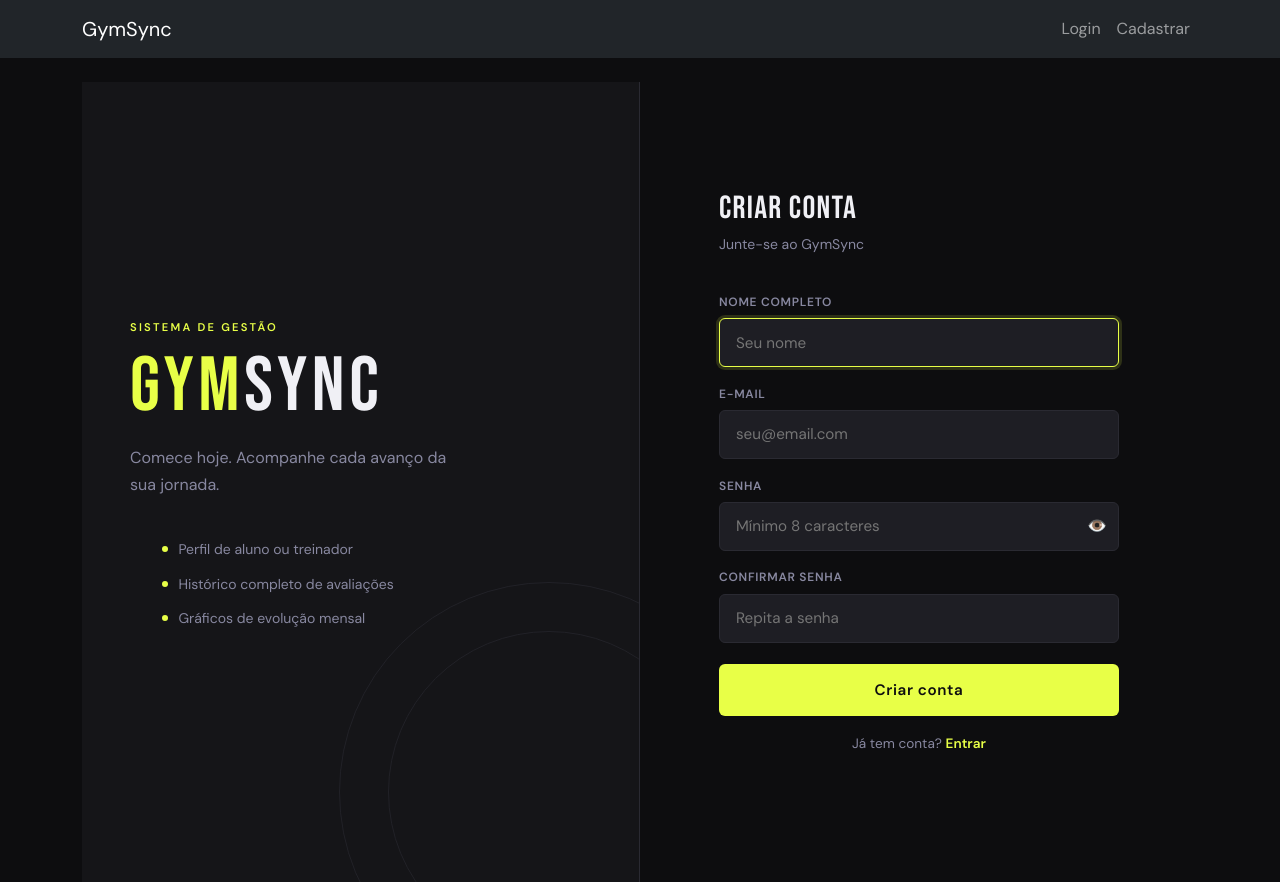
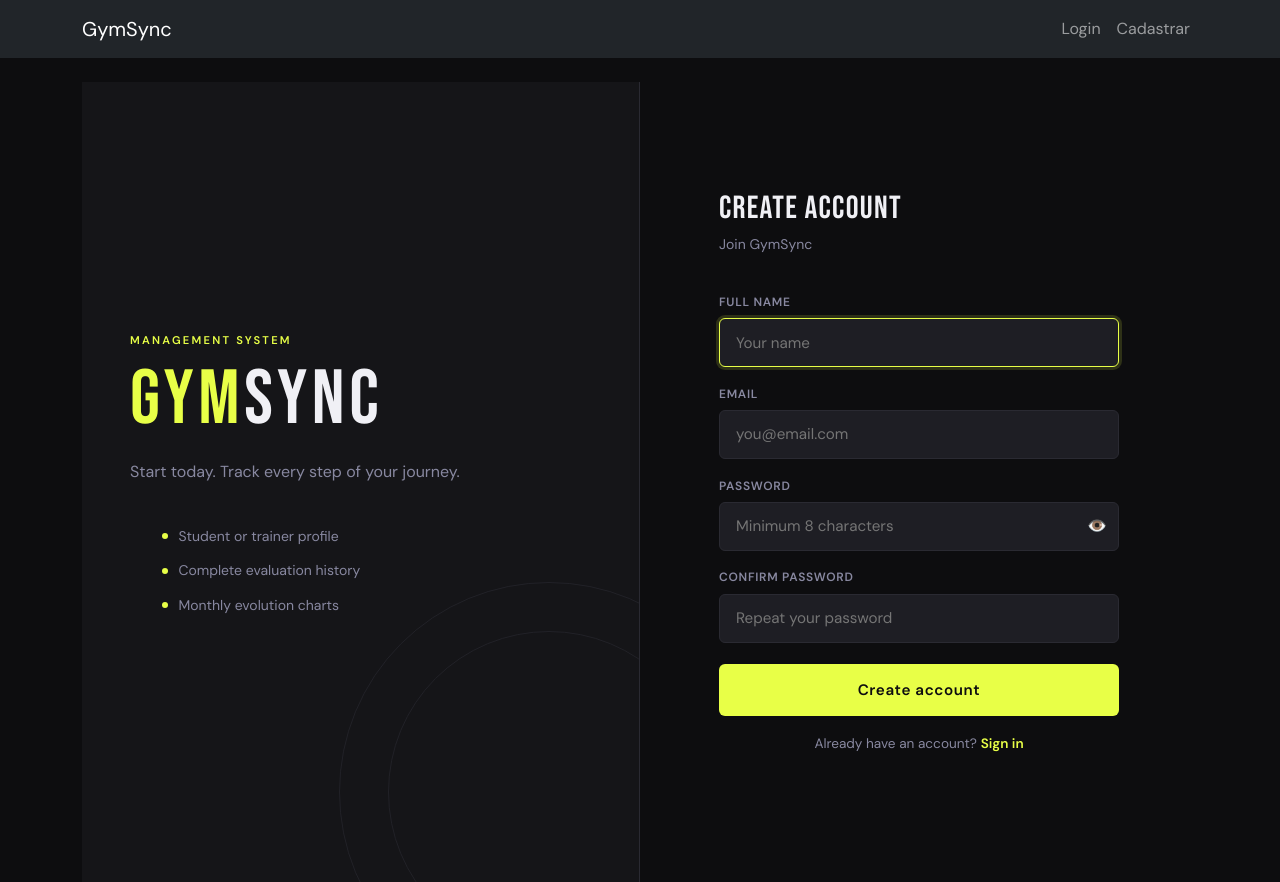
Before and after one commit to carlosegzm/GymSync, a React (Vite) app in the folder frontend/gymsync/: page /#/register in a window 1280 px wide. Built offline with nearby package versions, Linux system fonts and the light colour scheme.

Commit message:
feat(int): internationalization for register and login pages

```diff
--- a/frontend/gymsync/src/components/forms/auth/RegisterForm.jsx
+++ b/frontend/gymsync/src/components/forms/auth/RegisterForm.jsx
@@ -1,6 +1,7 @@
 // react
 import { useState, useMemo } from 'react';
 import { useNavigate, Link } from 'react-router-dom';
+import { useTranslation } from 'react-i18next';
 
 // context
 import { useAuth } from "../../../hooks/context/AuthContext";
@@ -15,25 +16,21 @@ import { ROLE_HOME, ROLES } from '../../../routing/routeConfig';
 import styles from './AuthForms.module.css';
 
 /**
- * Calcula a força da senha de 0 a 4.
+ * Calcula a força da senha de 0 a 4 (Apenas a pontuação).
  * @param {string} password
- * @returns {{ score: number, label: string, color: string }}
+ * @returns {number} score
  */
 function calculatePasswordStrength(password) {
-    if (!password) return { score: 0, label: '', color: '' };
+    if (!password) return 0;
+
     let score = 0;
+
     if (password.length >= 8) score++;
     if (/[A-Z]/.test(password)) score++;
     if (/[0-9]/.test(password)) score++;
     if (/[^A-Za-z0-9]/.test(password)) score++;
 
-    const map = {
-        1: { label: 'Fraca', color: '#ff4757' },
-        2: { label: 'Regular', color: '#ffa502' },
-        3: { label: 'Boa', color: '#2ed573' },
-        4: { label: 'Forte', color: '#e8ff47' },
-    };
-    return { score, ...(map[score] ?? { label: '', color: '' }) };
+    return score;
 }
 
 /**
@@ -46,6 +43,8 @@ function calculatePasswordStrength(password) {
  * Não tem conhecimento do layout externo.
  */
 export default function RegisterForm() {
+    const { t } = useTranslation();
+
     const { login } = useAuth();
     const navigate = useNavigate();
 
@@ -60,24 +59,37 @@ export default function RegisterForm() {
 
     const strength = useMemo(() => calculatePasswordStrength(password), [password]);
 
+    const strengthProps = useMemo(() => {
+        if (strength === 0) return { label: '', color: '' };
+
+        const map = {
+            1: { label: t('auth.strength.weak'), color: '#ff4757' },
+            2: { label: t('auth.strength.regular'), color: '#ffa502' },
+            3: { label: t('auth.strength.good'), color: '#2ed573' },
+            4: { label: t('auth.strength.strong'), color: '#e8ff47' },
+        };
+        return map[strength] ?? { label: '', color: '' };
+    }, [strength, t]);
+
     async function handleSubmit(e) {
         e.preventDefault();
-		setError('');
-		setSuccess('');
+        setError('');
+        setSuccess('');
 
-        if (!name.trim()) { setError('Informe seu nome.'); return; }
-        if (!email.trim()) { setError('Informe o e-mail.'); return; }
-        if (strength.score < 2) { setError('Escolha uma senha mais forte.'); return; }
-        if (password !== confirmPassword) { setError('As senhas não coincidem.'); return; }
+        if (!name.trim()) { setError(t('auth.validation.nameRequired')); return; }
+        if (!email.trim()) { setError(t('auth.validation.emailRequired')); return; }
+        if (score < 2) { setError(t('auth.validation.passwordTooWeak')); return; }
+        if (password !== confirmPassword) { setError(t('auth.validation.passwordsDoNotMatch')); return; }
 
         setLoading(true);
         try {
             const user = await authService.register({ name, email, password });
             login(user);
-            setSuccess('Account created! Redirecting to dashboard...');
+            setSuccess(t('auth.validation.registerSuccess'));
             setTimeout(() => navigate('/dashboard'), 1800);
         } catch (err) {
-            const msg = err.response?.data?.message ?? err.message ?? 'Registration failed. Please try again.';
+            const msg = err.response?.data?.message ?? err.message ?? t('auth.validation.loginFailed');
+            setError(msg);
             setError(msg);
         } finally {
             setLoading(false);
@@ -87,41 +99,44 @@ export default function RegisterForm() {
     return (
         <form className={styles.form} onSubmit={handleSubmit} noValidate>
             <div className={styles.formHeader}>
-                <h2 className={styles.formTitle}>Criar conta</h2>
-                <p className={styles.formSubtitle}>Junte-se ao GymSync</p>
+                <h2 className={styles.formTitle}>{t('auth.register.title')}</h2>
+                <p className={styles.formSubtitle}>{t('auth.register.subtitle')}</p>
             </div>
 
+            {/* Name Field */}
             <div className={styles.field}>
-                <label htmlFor="reg-name" className={styles.label}>Nome completo</label>
+                <label htmlFor="reg-name" className={styles.label}>{t('auth.form.fullNameLabel')}</label>
                 <input
                     id="reg-name"
                     type="text"
                     className={styles.input}
                     value={name}
                     onChange={(e) => setName(e.target.value)}
-                    placeholder="Seu nome"
+                    placeholder={t('auth.form.fullNamePlaceholder')}
                     autoComplete="name"
                     autoFocus
                     disabled={loading}
                 />
             </div>
 
+            {/* Email Field */}
             <div className={styles.field}>
-                <label htmlFor="reg-email" className={styles.label}>E-mail</label>
+                <label htmlFor="reg-email" className={styles.label}>{t('auth.form.emailLabel')}</label>
                 <input
                     id="reg-email"
                     type="email"
                     className={styles.input}
                     value={email}
                     onChange={(e) => setEmail(e.target.value)}
-                    placeholder="seu@email.com"
+                    placeholder={t('auth.form.emailPlaceholder')}
                     autoComplete="email"
                     disabled={loading}
                 />
             </div>
 
+            {/* Password Field */}
             <div className={styles.field}>
-                <label htmlFor="reg-password" className={styles.label}>Senha</label>
+                <label htmlFor="reg-password" className={styles.label}>{t('auth.form.passwordLabel')}</label>
                 <div className={styles.inputWrapper}>
                     <input
                         id="reg-password"
@@ -129,7 +144,7 @@ export default function RegisterForm() {
                         className={styles.input}
                         value={password}
                         onChange={(e) => setPassword(e.target.value)}
-                        placeholder="Mínimo 8 caracteres"
+                        placeholder={t('auth.form.passwordPlaceholder')}
                         autoComplete="new-password"
                         disabled={loading}
                     />
@@ -137,13 +152,13 @@ export default function RegisterForm() {
                         type="button"
                         className={styles.eyeBtn}
                         onClick={() => setVisiblePassword((v) => !v)}
-                        aria-label={visiblePassword ? 'Ocultar senha' : 'Mostrar senha'}
+                        aria-label={visiblePassword ? t('auth.form.hidePassword') : t('auth.form.showPassword')}
                     >
                         {visiblePassword ? '🙈' : '👁️'}
                     </button>
                 </div>
 
-                {/* Medidor de força - o elemento signature da tela */}
+                {/* Medidor de força dinâmico */}
                 {password && (
                     <div className={styles.strengthMeter}>
                         <div className={styles.strengthBars}>
@@ -152,21 +167,22 @@ export default function RegisterForm() {
                                     key={n}
                                     className={styles.strengthBar}
                                     style={{
-                                        background: n <= strength.score ? strength.color : 'var(--border)',
+                                        background: n <= score ? strengthProps.color : 'var(--border)',
                                         transition: 'background 0.3s',
                                     }}
                                 />
                             ))}
                         </div>
-                        <span className={styles.strengthLabel} style={{ color: strength.color }}>
-                            {strength.label}
+                        <span className={styles.strengthLabel} style={{ color: strengthProps.color }}>
+                            {strengthProps.label}
                         </span>
                     </div>
                 )}
             </div>
 
+            {/* Confirm Password Field */}
             <div className={styles.field}>
-                <label htmlFor="reg-confirm" className={styles.label}>Confirmar senha</label>
+                <label htmlFor="reg-confirm" className={styles.label}>{t('auth.form.confirmPasswordLabel')}</label>
                 <div className={styles.inputWrapper}>
                     <input
                         id="reg-confirm"
@@ -174,7 +190,7 @@ export default function RegisterForm() {
                         className={styles.input}
                         value={confirmPassword}
                         onChange={(e) => setConfirm(e.target.value)}
-                        placeholder="Repita a senha"
+                        placeholder={t('auth.form.confirmPasswordPlaceholder')}
                         autoComplete="new-password"
                         disabled={loading}
                     />
@@ -186,29 +202,30 @@ export default function RegisterForm() {
                 </div>
             </div>
 
+            {/* Feedback messages */}
             {error && (
                 <div className={styles.error} role="alert">
                     {error}
                 </div>
             )}
 
-            {success &&
+            {success && (
                 <div className={styles.success} role="status">
                     {success}
                 </div>
-            }
+            )}
 
             <button
                 type="submit"
                 className={styles.submitBtn}
                 disabled={loading}
             >
-                {loading ? <span className={styles.spinner} /> : 'Criar conta'}
+                {loading ? <span className={styles.spinner} /> : t('auth.form.submitRegister')}
             </button>
 
             <p className={styles.switchLink}>
-                Já tem conta?{' '}
-                <Link to="/login">Entrar</Link>
+                {t('auth.register.alreadyHaveAccount')}{' '}
+                <Link to="/login">{t('auth.register.signInLink')}</Link>
             </p>
         </form>
     );
--- a/frontend/gymsync/src/i18n/i18n.js
+++ b/frontend/gymsync/src/i18n/i18n.js
@@ -2,9 +2,9 @@ import i18n from 'i18next';
 import { initReactI18next } from 'react-i18next';
 import LanguageDetector from 'i18next-browser-languagedetector';
 
-import pt from './locales/pt.json';
-import en from './locales/en.json';
-import es from './locales/es.json';
+import pt from '../locales/pt.json';
+import en from '../locales/en.json';
+import es from '../locales/es.json';
 
 i18n
     .use(LanguageDetector)      // detecta idioma do browser automaticamente
--- a/frontend/gymsync/src/locales/en.json
+++ b/frontend/gymsync/src/locales/en.json
@@ -14,27 +14,56 @@
     "signOut": "Sign out"
   },
   "auth": {
-    "email": "Email",
-    "password": "Password",
-    "signIn": "Sign in",
-    "signInTitle": "Sign in",
-    "signInSubtitle": "Access your GymSync account",
-    "createAccount": "Create account",
-    "createAccountTitle": "Create account",
-    "createAccountSubtitle": "Join GymSync",
-    "fullName": "Full name",
-    "confirmPassword": "Confirm password",
-    "alreadyHaveAccount": "Already have an account?",
-    "dontHaveAccount": "Don't have an account?",
-    "invalidCredentials": "Incorrect email or password.",
-    "registrationFailed": "Registration failed. Please try again.",
-    "student": "Student",
-    "trainer": "Trainer",
-    "passwordStrength": {
+    "systemManagement": "Management System",
+    "login": {
+      "tagline": "Schedule, evolution, and class control — all in one place.",
+      "feature1": "Intelligent evaluation scheduling",
+      "feature2": "Real-time spot control",
+      "feature3": "Track your physical progress",
+      "title": "Sign in",
+      "subtitle": "Access your GymSync account",
+      "dontHaveAccount": "Don't have an account?",
+      "createOne": "Create one"
+    },
+    "register": {
+      "tagline": "Start today. Track every step of your journey.",
+      "feature1": "Student or trainer profile",
+      "feature2": "Complete evaluation history",
+      "feature3": "Monthly evolution charts",
+      "title": "Create account",
+      "subtitle": "Join GymSync",
+      "alreadyHaveAccount": "Already have an account?",
+      "signInLink": "Sign in"
+    },
+    "form": {
+      "quickLogin": "🧪 Quick login",
+      "emailLabel": "Email",
+      "emailPlaceholder": "you@email.com",
+      "passwordLabel": "Password",
+      "passwordPlaceholder": "Minimum 8 characters",
+      "confirmPasswordLabel": "Confirm password",
+      "confirmPasswordPlaceholder": "Repeat your password",
+      "fullNameLabel": "Full name",
+      "fullNamePlaceholder": "Your name",
+      "showPassword": "Show password",
+      "hidePassword": "Hide password",
+      "submitLogin": "Sign in",
+      "submitRegister": "Create account"
+    },
+    "strength": {
       "weak": "Weak",
-      "fair": "Fair",
+      "regular": "Fair",
       "good": "Good",
       "strong": "Strong"
+    },
+    "validation": {
+      "emailRequired": "Please enter your email.",
+      "passwordRequired": "Please enter your password.",
+      "nameRequired": "Please enter your name.",
+      "passwordTooWeak": "Please choose a stronger password.",
+      "passwordsDoNotMatch": "Passwords do not match.",
+      "loginFailed": "Login failed. Please try again.",
+      "registerSuccess": "Account created! Redirecting to dashboard..."
     }
   },
   "nav": {
--- a/frontend/gymsync/src/locales/es.json
+++ b/frontend/gymsync/src/locales/es.json
@@ -14,27 +14,56 @@
     "signOut": "Cerrar sesión"
   },
   "auth": {
-    "email": "Correo electrónico",
-    "password": "Contraseña",
-    "signIn": "Iniciar sesión",
-    "signInTitle": "Iniciar sesión",
-    "signInSubtitle": "Accede a tu cuenta GymSync",
-    "createAccount": "Crear cuenta",
-    "createAccountTitle": "Crear cuenta",
-    "createAccountSubtitle": "Únete a GymSync",
-    "fullName": "Nombre completo",
-    "confirmPassword": "Confirmar contraseña",
-    "alreadyHaveAccount": "¿Ya tienes cuenta?",
-    "dontHaveAccount": "¿No tienes cuenta?",
-    "invalidCredentials": "Correo o contraseña incorrectos.",
-    "registrationFailed": "Error al crear cuenta. Inténtalo de nuevo.",
-    "student": "Alumno",
-    "trainer": "Entrenador",
-    "passwordStrength": {
+    "systemManagement": "Sistema de Gestión",
+    "login": {
+      "tagline": "Agenda, evolución y control de clases — todo en un solo lugar.",
+      "feature1": "Programación inteligente de evaluaciones",
+      "feature2": "Control de cupos en tiempo real",
+      "feature3": "Sigue tu evolución física",
+      "title": "Iniciar sesión",
+      "subtitle": "Accede a tu cuenta de GymSync",
+      "dontHaveAccount": "¿No tienes una cuenta?",
+      "createOne": "Crear una"
+    },
+    "register": {
+      "tagline": "Comienza hoy. Sigue cada paso de tu viaje.",
+      "feature1": "Perfil de alumno o entrenador",
+      "feature2": "Historial completo de evaluaciones",
+      "feature3": "Gráficos de evolución mensual",
+      "title": "Crear cuenta",
+      "subtitle": "Únete a GymSync",
+      "alreadyHaveAccount": "¿Ya tienes una cuenta?",
+      "signInLink": "Iniciar sesión"
+    },
+    "form": {
+      "quickLogin": "🧪 Inicio rápido",
+      "emailLabel": "Correo electrónico",
+      "emailPlaceholder": "tu@email.com",
+      "passwordLabel": "Contraseña",
+      "passwordPlaceholder": "Mínimo 8 caracteres",
+      "confirmPasswordLabel": "Confirmar contraseña",
+      "confirmPasswordPlaceholder": "Repite la contraseña",
+      "fullNameLabel": "Nombre completo",
+      "fullNamePlaceholder": "Tu nombre",
+      "showPassword": "Mostrar contraseña",
+      "hidePassword": "Ocultar contraseña",
+      "submitLogin": "Iniciar sesión",
+      "submitRegister": "Crear cuenta"
+    },
+    "strength": {
       "weak": "Débil",
-      "fair": "Regular",
+      "regular": "Regular",
       "good": "Buena",
       "strong": "Fuerte"
+    },
+    "validation": {
+      "emailRequired": "Por favor, introduce tu correo electrónico.",
+      "passwordRequired": "Por favor, introduce tu contraseña.",
+      "nameRequired": "Por favor, introduce tu nombre.",
+      "passwordTooWeak": "Por favor, elige una contraseña más fuerte.",
+      "passwordsDoNotMatch": "Las contraseñas no coinciden.",
+      "loginFailed": "Error al iniciar sesión. Por favor, inténtalo de nuevo.",
+      "registerSuccess": "¡Cuenta creada! Redirigiendo al panel de control..."
     }
   },
   "nav": {
--- a/frontend/gymsync/src/locales/pt.json
+++ b/frontend/gymsync/src/locales/pt.json
@@ -14,27 +14,56 @@
     "signOut": "Sair"
   },
   "auth": {
-    "email": "E-mail",
-    "password": "Senha",
-    "signIn": "Entrar",
-    "signInTitle": "Entrar",
-    "signInSubtitle": "Acesse sua conta GymSync",
-    "createAccount": "Criar conta",
-    "createAccountTitle": "Criar conta",
-    "createAccountSubtitle": "Junte-se ao GymSync",
-    "fullName": "Nome completo",
-    "confirmPassword": "Confirmar senha",
-    "alreadyHaveAccount": "Já tem conta?",
-    "dontHaveAccount": "Não tem conta?",
-    "invalidCredentials": "E-mail ou senha incorretos.",
-    "registrationFailed": "Erro ao criar conta. Tente novamente.",
-    "student": "Aluno",
-    "trainer": "Treinador",
-    "passwordStrength": {
+    "systemManagement": "Sistema de Gestão",
+    "login": {
+      "tagline": "Agenda, evolução e controle de aulas — tudo no mesmo lugar.",
+      "feature1": "Agendamento inteligente de avaliações",
+      "feature2": "Controle de vagas em tempo real",
+      "feature3": "Acompanhe sua evolução física",
+      "title": "Sign in",
+      "subtitle": "Acesse sua conta GymSync",
+      "dontHaveAccount": "Não tem uma conta?",
+      "createOne": "Criar uma"
+    },
+    "register": {
+      "tagline": "Comece hoje. Acompanhe cada avanço da sua jornada.",
+      "feature1": "Perfil de aluno ou treinador",
+      "feature2": "Histórico completo de avaliações",
+      "feature3": "Gráficos de evolução mensal",
+      "title": "Criar conta",
+      "subtitle": "Junte-se ao GymSync",
+      "alreadyHaveAccount": "Já tem conta?",
+      "signInLink": "Entrar"
+    },
+    "form": {
+      "quickLogin": "🧪 Login rápido",
+      "emailLabel": "E-mail",
+      "emailPlaceholder": "seu@email.com",
+      "passwordLabel": "Senha",
+      "passwordPlaceholder": "Mínimo 8 caracteres",
+      "confirmPasswordLabel": "Confirmar senha",
+      "confirmPasswordPlaceholder": "Repita a senha",
+      "fullNameLabel": "Nome completo",
+      "fullNamePlaceholder": "Seu nome",
+      "showPassword": "Mostrar senha",
+      "hidePassword": "Ocultar senha",
+      "submitLogin": "Entrar",
+      "submitRegister": "Criar conta"
+    },
+    "strength": {
       "weak": "Fraca",
-      "fair": "Regular",
+      "regular": "Regular",
       "good": "Boa",
       "strong": "Forte"
+    },
+    "validation": {
+      "emailRequired": "Informe o e-mail.",
+      "passwordRequired": "Informe a senha.",
+      "nameRequired": "Informe seu nome.",
+      "passwordTooWeak": "Escolha uma senha mais forte.",
+      "passwordsDoNotMatch": "As senhas não coincidem.",
+      "loginFailed": "Falha no login. Por favor, tente novamente.",
+      "registerSuccess": "Conta criada! Redirecionando para o painel..."
     }
   },
   "nav": {
--- a/frontend/gymsync/src/pages/auth/Login.jsx
+++ b/frontend/gymsync/src/pages/auth/Login.jsx
@@ -1,3 +1,5 @@
+import { useTranslation } from "react-i18next";
+
 import LoginForm from "../../components/forms/auth/LoginForm";
 
 import styles from './AuthPage.module.css';
@@ -11,23 +13,25 @@ import styles from './AuthPage.module.css';
  * Toda a lógica de autenticação e validação reside em {@link LoginForm}.
  */
 export default function Login() {
+  const { t } = useTranslation();
+
   return (
     <div className={styles.page}>
       {/* Lado esquerdo — branding */}
       <div className={styles.brand}>
         <div className={styles.brandContent}>
-          <p className={styles.brandEyebrow}>Sistema de Gestão</p>
+          <p className={styles.brandEyebrow}>{t('auth.systemManagement')}</p>
           <h1 className={styles.brandLogo}>
             <span className={styles.brandAccent}>GYM</span>SYNC
           </h1>
           <p className={styles.brandTagline}>
-            Agenda, evolução e controle de aulas — tudo no mesmo lugar.
+            {t('auth.login.tagline')}
           </p>
 
           <ul className={styles.brandFeatures}>
-            <li><span className={styles.featureDot} />Agendamento inteligente de avaliações</li>
-            <li><span className={styles.featureDot} />Controle de vagas em tempo real</li>
-            <li><span className={styles.featureDot} />Acompanhe sua evolução física</li>
+            <li><span className={styles.featureDot} />{t('auth.login.feature1')}</li>
+            <li><span className={styles.featureDot} />{t('auth.login.feature2')}</li>
+            <li><span className={styles.featureDot} />{t('auth.login.feature3')}</li>
           </ul>
         </div>
 
--- a/frontend/gymsync/src/pages/auth/Register.jsx
+++ b/frontend/gymsync/src/pages/auth/Register.jsx
@@ -1,3 +1,4 @@
+import { useTranslation } from 'react-i18next';
 import RegisterForm from '../../components/forms/auth/RegisterForm';
 import styles from './AuthPage.module.css';
 
@@ -10,23 +11,25 @@ import styles from './AuthPage.module.css';
  * Toda a lógica de registro reside em {@link RegisterForm}.
  */
 export default function Register() {
+  const { t } = useTranslation();
+
   return (
     <div className={styles.page}>
       {/* Lado esquerdo — branding */}
       <div className={styles.brand}>
         <div className={styles.brandContent}>
-          <p className={styles.brandEyebrow}>Sistema de Gestão</p>
+          <p className={styles.brandEyebrow}>{t('auth.systemManagement')}</p>
           <h1 className={styles.brandLogo}>
             <span className={styles.brandAccent}>GYM</span>SYNC
           </h1>
           <p className={styles.brandTagline}>
-            Comece hoje. Acompanhe cada avanço da sua jornada.
+            {t('auth.register.tagline')}
           </p>
 
           <ul className={styles.brandFeatures}>
-            <li><span className={styles.featureDot} />Perfil de aluno ou treinador</li>
-            <li><span className={styles.featureDot} />Histórico completo de avaliações</li>
-            <li><span className={styles.featureDot} />Gráficos de evolução mensal</li>
+            <li><span className={styles.featureDot} />{t('auth.register.feature1')}</li>
+            <li><span className={styles.featureDot} />{t('auth.register.feature2')}</li>
+            <li><span className={styles.featureDot} />{t('auth.register.feature3')}</li>
           </ul>
         </div>
 
```
Also changed, not shown: frontend/gymsync/src/components/forms/auth/LoginForm.jsx (+17 -14 lines).
